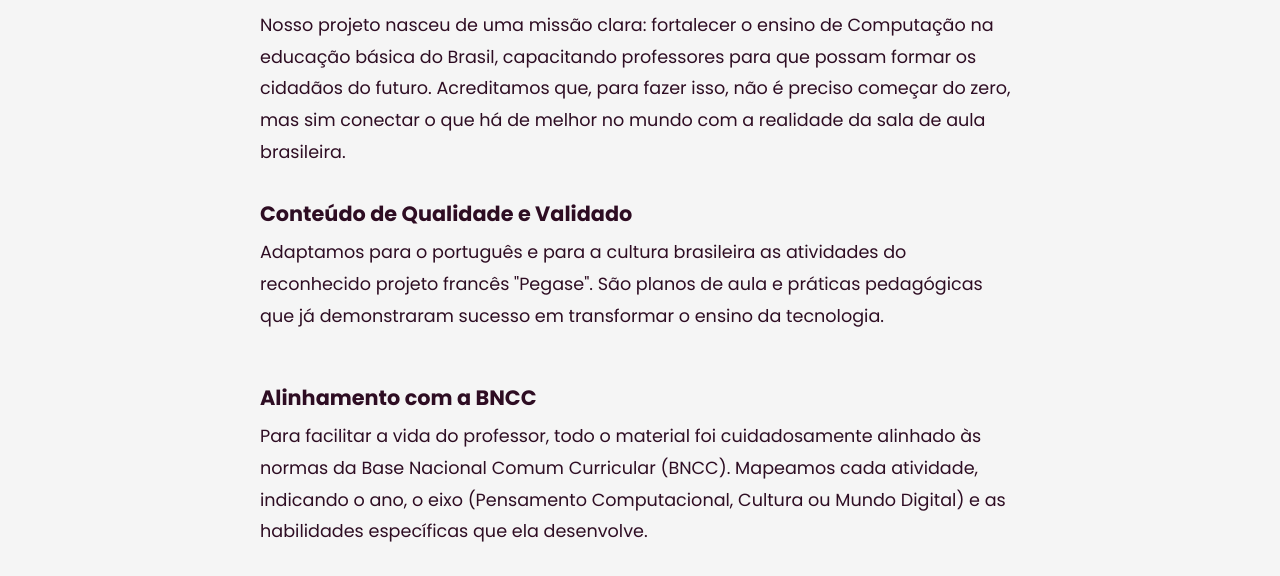
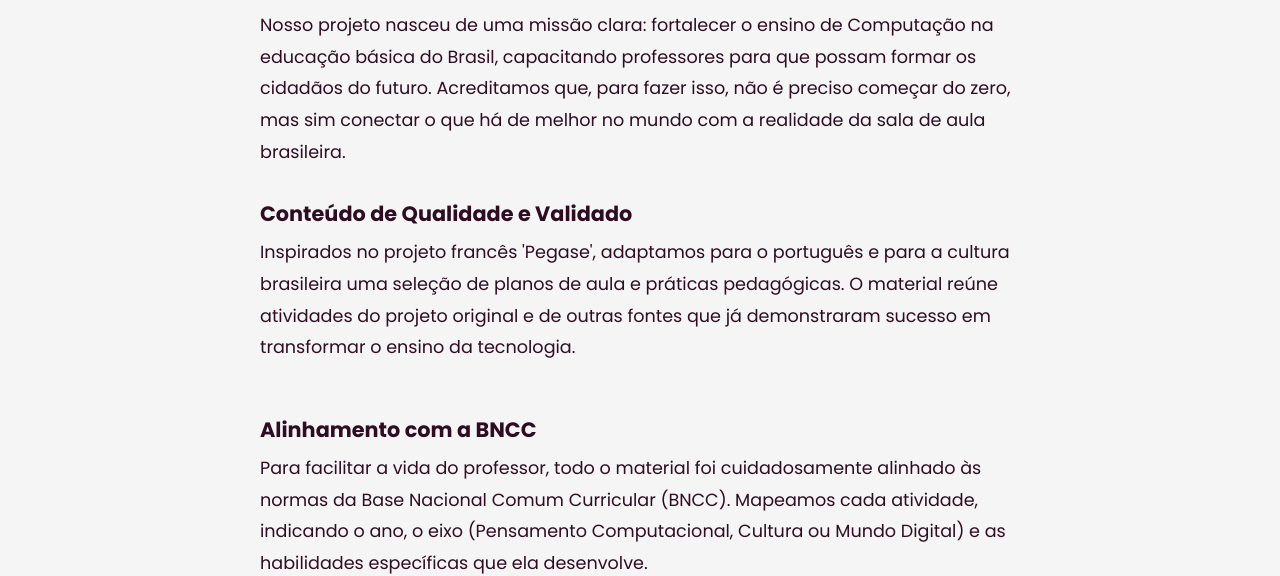
Before and after one commit to parkysa/computacao-desplugada, a plain HTML site: page o-projeto.html in a window 1280 px wide. Shown: the part 227-803 px from the top of the page. Drawn offline with Linux system fonts and the light colour scheme.

Commit message:
change in text of the project page

```diff
--- a/o-projeto.html
+++ b/o-projeto.html
@@ -32,7 +32,7 @@
             <div class="lista-destaques">
                 <div class="destaque-item">
                     <h3>Conteúdo de Qualidade e Validado</h3>
-                    <p>Adaptamos para o português e para a cultura brasileira as atividades do reconhecido projeto francês "Pegase". São planos de aula e práticas pedagógicas que já demonstraram sucesso em transformar o ensino da tecnologia.</p>
+                    <p>Inspirados no projeto francês 'Pegase', adaptamos para o português e para a cultura brasileira uma seleção de planos de aula e práticas pedagógicas. O material reúne atividades do projeto original e de outras fontes que já demonstraram sucesso em transformar o ensino da tecnologia.</p>
                 </div>
                 <div class="destaque-item">
                     <h3>Alinhamento com a BNCC</h3>
```
